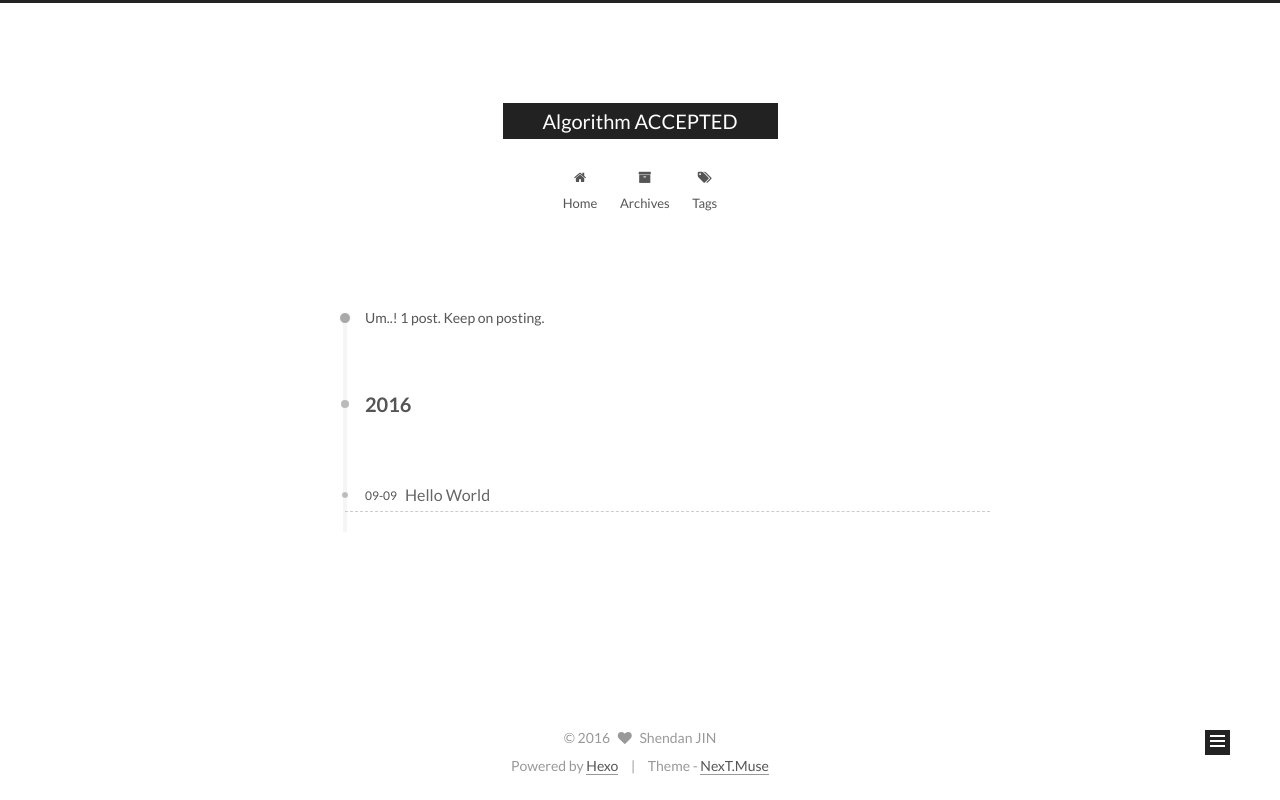
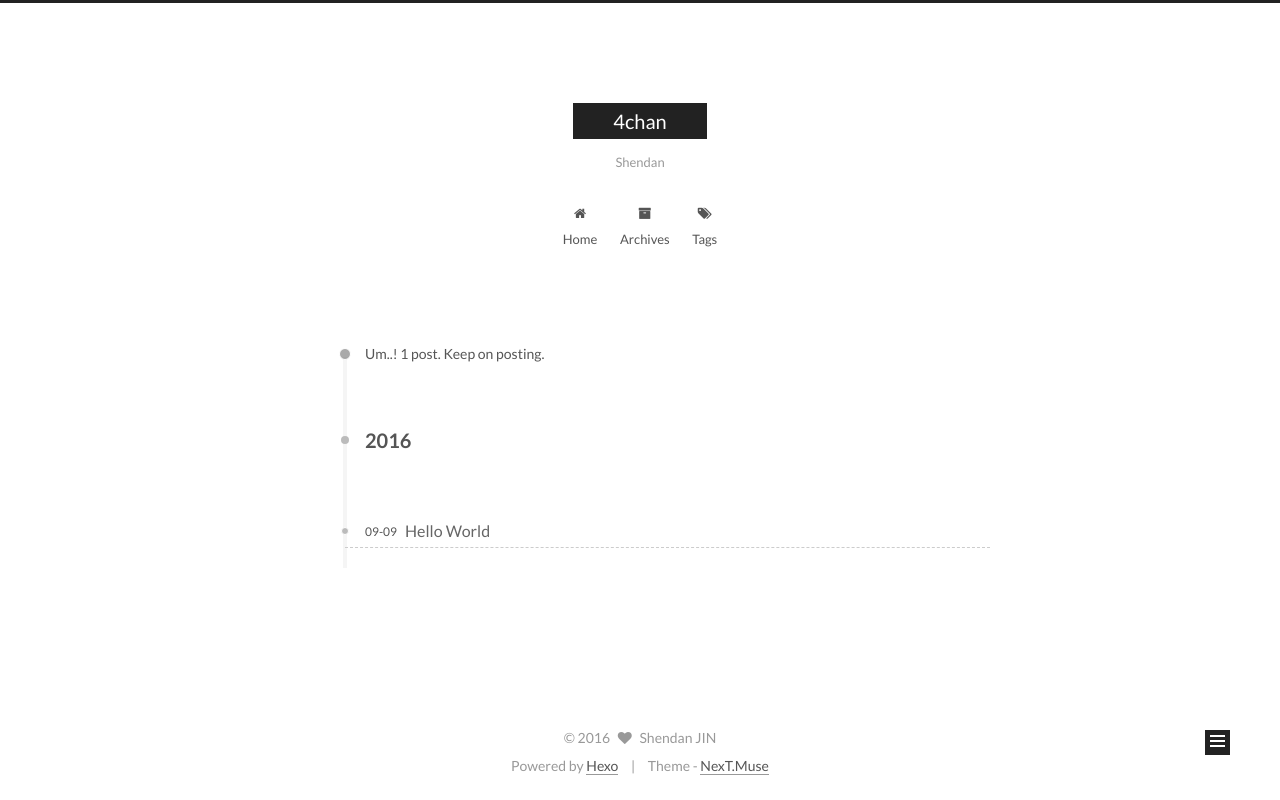
Before and after one commit to jinshendan/jinshendan.github.io, a plain HTML site: page archives/2016/09/index.html in a window 1280 px wide. Drawn offline with Linux system fonts and the light colour scheme.

Commit message:
Site updated: 2016-09-09 01:43:33

```diff
--- a/archives/2016/09/index.html
+++ b/archives/2016/09/index.html
@@ -85,11 +85,11 @@
 
 
 <meta property="og:type" content="website">
-<meta property="og:title" content="Algorithm ACCEPTED">
+<meta property="og:title" content="4chan">
 <meta property="og:url" content="http://jinshendan.github.com/archives/2016/09/index.html">
-<meta property="og:site_name" content="Algorithm ACCEPTED">
+<meta property="og:site_name" content="4chan">
 <meta name="twitter:card" content="summary">
-<meta name="twitter:title" content="Algorithm ACCEPTED">
+<meta name="twitter:title" content="4chan">
 
 
 
@@ -112,7 +112,7 @@
 
   <link rel="canonical" href="http://jinshendan.github.com/archives/2016/09/"/>
 
-  <title> Archive | Algorithm ACCEPTED </title>
+  <title> Archive | 4chan </title>
 </head>
 
 <body itemscope itemtype="http://schema.org/WebPage" lang="default">
@@ -143,11 +143,11 @@
   <div class="custom-logo-site-title">
     <a href="/"  class="brand" rel="start">
       <span class="logo-line-before"><i></i></span>
-      <span class="site-title">Algorithm ACCEPTED</span>
+      <span class="site-title">4chan</span>
       <span class="logo-line-after"><i></i></span>
     </a>
   </div>
-  <p class="site-subtitle"></p>
+  <p class="site-subtitle">Shendan</p>
 </div>
 
 <div class="site-nav-toggle">
--- a/css/main.css
+++ b/css/main.css
@@ -1548,7 +1548,7 @@
   width: 4px;
   height: 4px;
   border-radius: 50%;
-  background: #ebd7ff;
+  background: #6c6b7c;
 }
 .links-of-blogroll {
   font-size: 13px;
```
Also changed, not shown: 2016/09/09/hello-world/index.html (+4 -4 lines), archives/2016/index.html (+6 -6 lines), archives/index.html (+6 -6 lines), index.html (+6 -6 lines).
